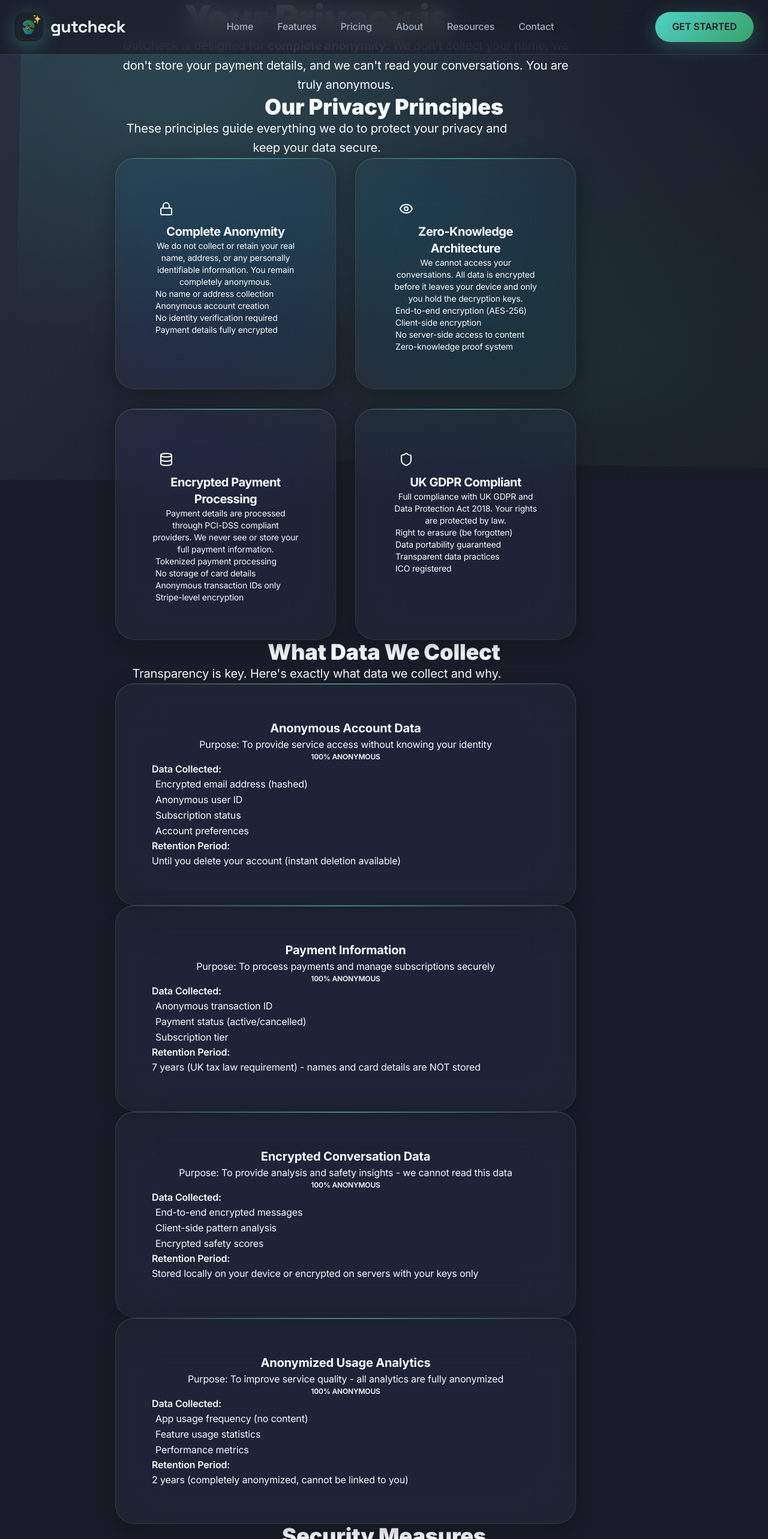
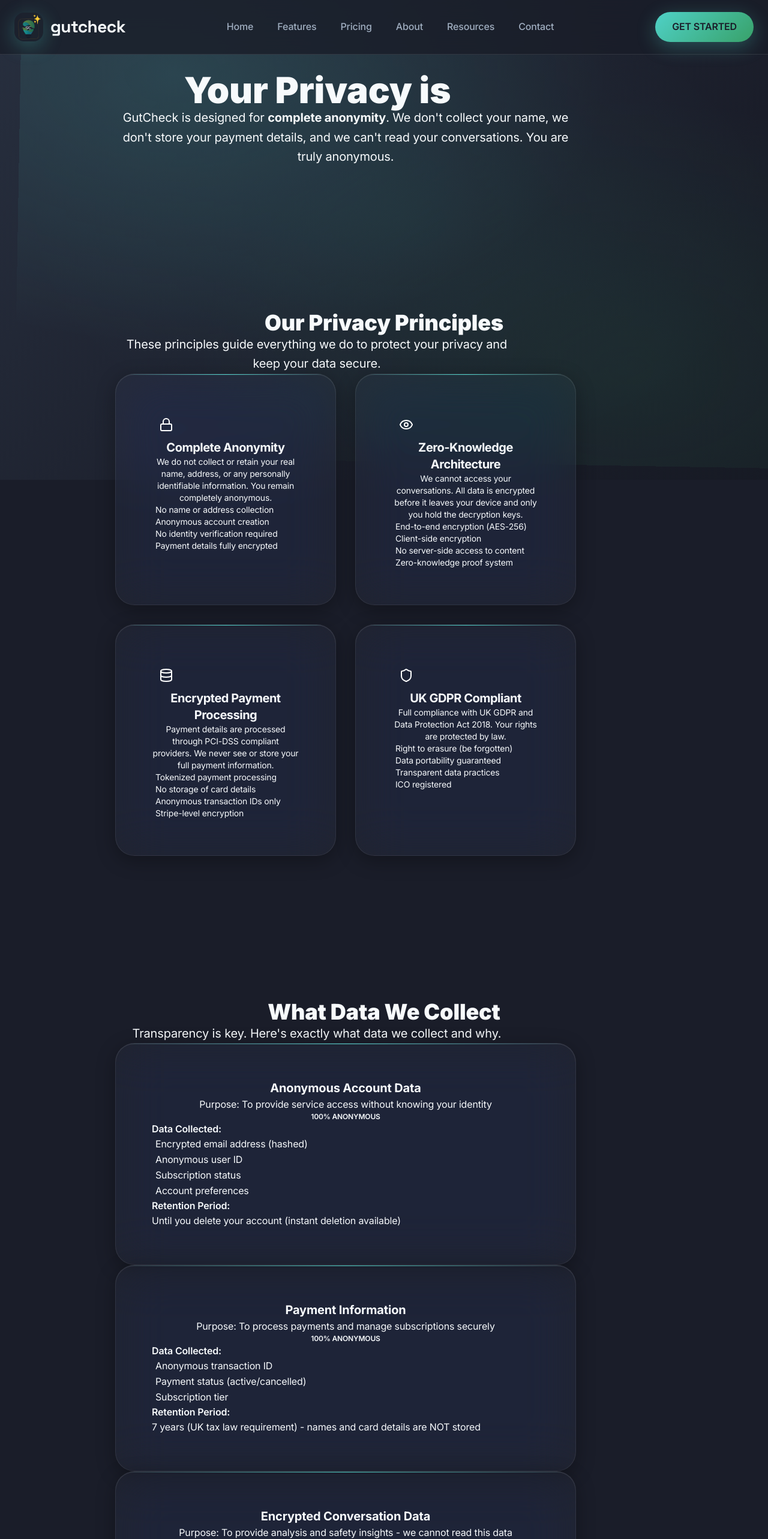
Before and after one commit to Asibe-Cheta/GutCheck-App, a Next.js app: page /privacy in a window 1280 px wide. Shown: the top 2566 px of the page at 60% size. Built offline with nearby package versions, Linux system fonts and the light colour scheme.

Commit message:
Fix section spacing using CSS class instead of Tailwind - add .page-section with 120px padding

```diff
--- a/src/app/globals.css
+++ b/src/app/globals.css
@@ -503,6 +503,11 @@ body {
   text-align: center;
 }
 
+.page-section {
+  padding: 120px 0;
+  position: relative;
+}
+
 .glass-card {
   background: rgba(255, 255, 255, 0.03);
   backdrop-filter: blur(40px) saturate(180%);
--- a/src/app/privacy/page.tsx
+++ b/src/app/privacy/page.tsx
@@ -86,7 +86,7 @@ const Privacy = () => {
   return (
     <div className="min-h-screen pt-32 flex flex-col items-center">
       {/* Hero Section */}
-      <section className="w-full py-20 md:py-30 bg-gradient-to-b from-primary-dark to-secondary-dark flex justify-center">
+      <section className="page-section w-full bg-gradient-to-b from-primary-dark to-secondary-dark flex justify-center">
         <div className="w-full max-w-4xl px-6 sm:px-8 lg:px-12">
           <FadeIn direction="up">
             <div className="text-center space-y-8">
@@ -107,7 +107,7 @@ const Privacy = () => {
       </section>
 
       {/* Privacy Principles */}
-      <section className="w-full py-20 md:py-30 flex justify-center">
+      <section className="page-section w-full flex justify-center">
         <div className="w-full max-w-4xl px-6 sm:px-8 lg:px-12">
           <FadeIn direction="up">
             <div className="text-center space-y-6 mb-16">
@@ -153,7 +153,7 @@ const Privacy = () => {
       </section>
 
       {/* Data Collection */}
-      <section className="w-full py-20 md:py-30 bg-gradient-to-b from-transparent to-primary-dark/30 flex justify-center">
+      <section className="page-section w-full bg-gradient-to-b from-transparent to-primary-dark/30 flex justify-center">
         <div className="w-full max-w-4xl px-6 sm:px-8 lg:px-12">
           <FadeIn direction="up">
             <div className="text-center space-y-6 mb-16">
@@ -210,7 +210,7 @@ const Privacy = () => {
       </section>
 
       {/* Security Measures */}
-      <section className="w-full py-20 md:py-30 flex justify-center">
+      <section className="page-section w-full flex justify-center">
         <div className="w-full max-w-4xl px-6 sm:px-8 lg:px-12">
           <FadeIn direction="up">
             <div className="text-center space-y-6 mb-16">
@@ -279,7 +279,7 @@ const Privacy = () => {
       </section>
 
       {/* Your Rights */}
-      <section className="w-full py-20 md:py-30 bg-gradient-to-b from-transparent to-primary-dark/30 flex justify-center">
+      <section className="page-section w-full bg-gradient-to-b from-transparent to-primary-dark/30 flex justify-center">
         <div className="w-full max-w-4xl px-6 sm:px-8 lg:px-12">
           <FadeIn direction="up">
             <div className="text-center space-y-6 mb-16">
@@ -353,7 +353,7 @@ const Privacy = () => {
       </section>
 
       {/* Contact */}
-      <section className="w-full py-20 md:py-30 flex justify-center">
+      <section className="page-section w-full flex justify-center">
         <div className="w-full max-w-3xl px-6 sm:px-8 lg:px-12">
           <FadeIn direction="up">
             <div className="glass-card p-8 md:p-12 rounded-2xl">
```
